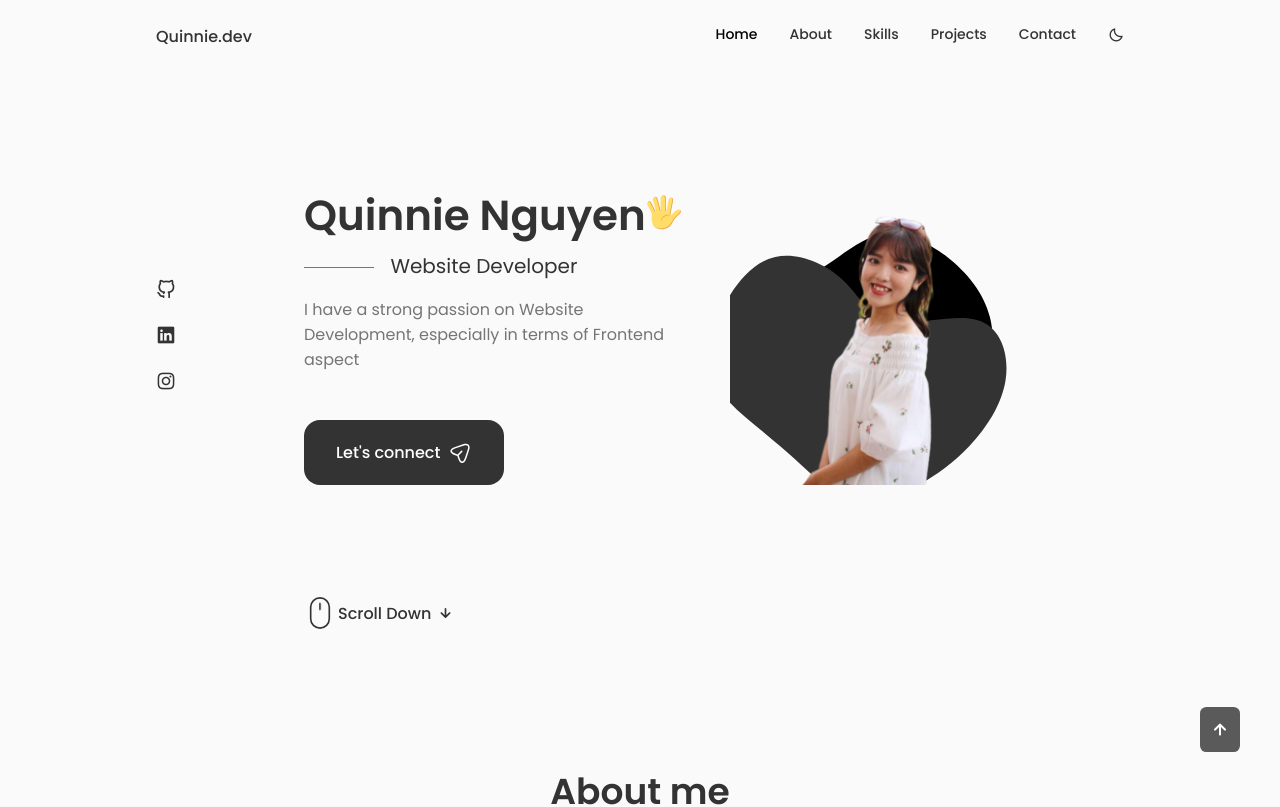
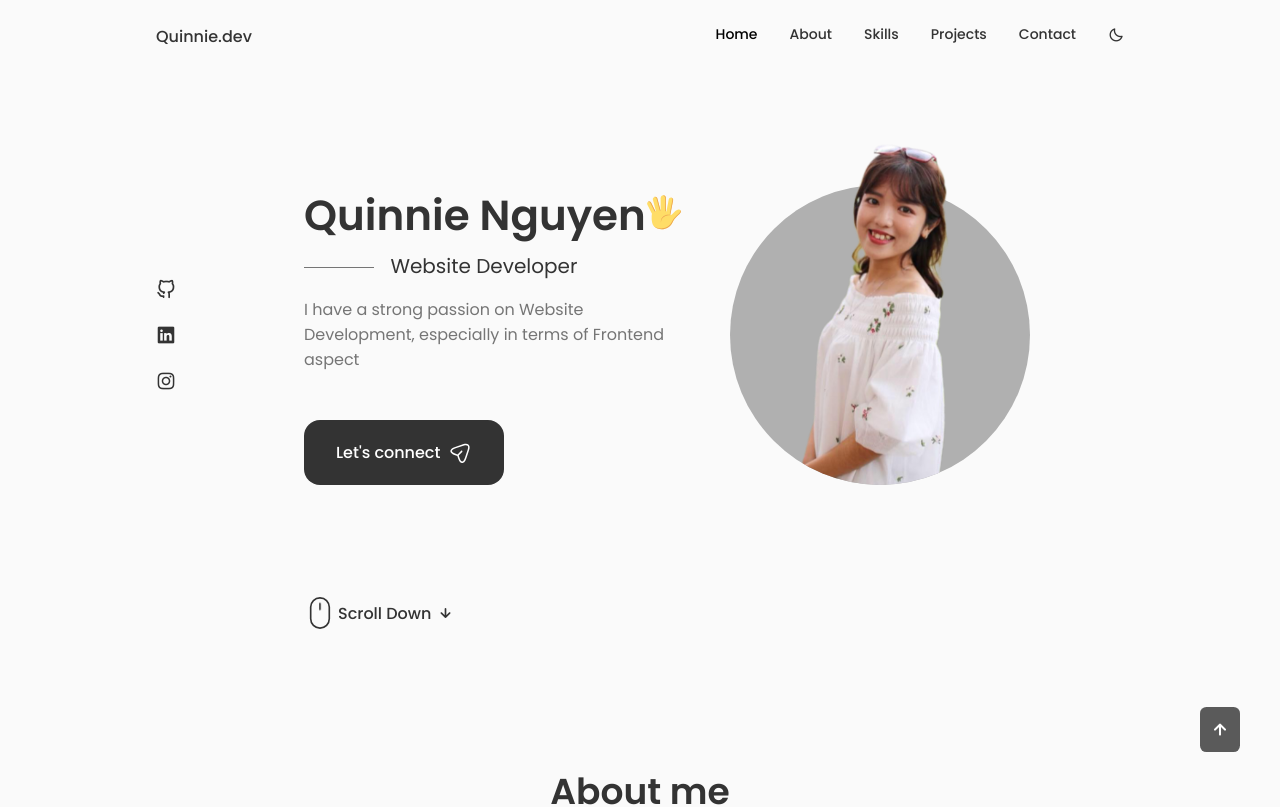
Before and after one commit to quinnienguyen1105/portfolio, a React (Create React App) app: page / in a window 1280 px wide. Shown: the top 807 px of the page. Built offline with nearby package versions, Linux system fonts and the light colour scheme.

Commit message:
Updated avatar image

```diff
--- a/src/components/Home/Home.js
+++ b/src/components/Home/Home.js
@@ -12,12 +12,6 @@ const Home = () => {
                 <Social/>
 
                 <div className='home_img'>
-                <svg viewBox="0 0 200 200" xmlns="http://www.w3.org/2000/svg" class="background_svg">
-                  <path fill="var(--title-color-dark)" d="M44.6,-52.2C58,-41.8,69.2,-28,73.3,-11.9C77.4,4.3,74.3,22.7,64.2,34.1C54.1,45.5,36.9,49.8,19.5,57.9C2.2,66.1,-15.3,78,-30.6,76C-45.9,73.9,-59.1,57.8,-69.4,40C-79.7,22.3,-87.1,2.8,-81.1,-11.3C-75,-25.4,-55.4,-34,-39.7,-44C-23.9,-53.9,-11.9,-65.1,1.8,-67.3C15.6,-69.4,31.1,-62.5,44.6,-52.2Z" transform="translate(100 100)" />
-                </svg>
-                <svg viewBox="40 -5 150 160" xmlns="http://www.w3.org/2000/svg" class="background_svg">
-                  <path fill="var(--title-color)" d="M21.4,-32.1C34,-29.8,54.7,-36.7,67.2,-32.9C79.7,-29.1,84,-14.5,82,-1.1C80,12.2,71.8,24.5,62.7,34.2C53.6,43.8,43.5,50.9,32.9,56.4C22.3,61.9,11.2,65.8,1.3,63.6C-8.6,61.4,-17.3,53.1,-25.1,46C-32.8,38.9,-39.7,32.9,-48.9,25.4C-58.1,17.9,-69.7,9,-73.8,-2.4C-77.9,-13.7,-74.6,-27.5,-68.4,-40C-62.1,-52.6,-52.8,-63.9,-40.9,-66.6C-29,-69.3,-14.5,-63.3,-5,-54.5C4.4,-45.8,8.8,-34.3,21.4,-32.1Z" transform="translate(100 100)" />
-                </svg>
 
                   <div className="image_wrapper">
                     <img src={Profile_image} className="profile_image" />
--- a/src/components/Home/home.scss
+++ b/src/components/Home/home.scss
@@ -99,12 +99,20 @@
     background-repeat: no-repeat;
     background-position: center;
     background-size: cover;
+    background-color: var(--title-color-dark);
+    border-radius: 50%;
+  }
+  .day .home_img .image_wrapper {
+    background-color: #b0b0b0 ;
   }
 
   .home_img .profile_image {
     width: 100%;
-    height: 100%;
+    height: 380px;
     object-fit: cover;
+    position: absolute;
+    bottom: 0;
+    border-radius: 500px;
   }
 
   @keyframes profile_animate {
@@ -201,6 +209,9 @@
   }
 
   @media screen and (max-width: 576px) {
+    .home_img .profile_image {
+        height: 250px;
+    }
   }
   /*For small devices*/
   @media screen and (max-width: 350px) {
```
